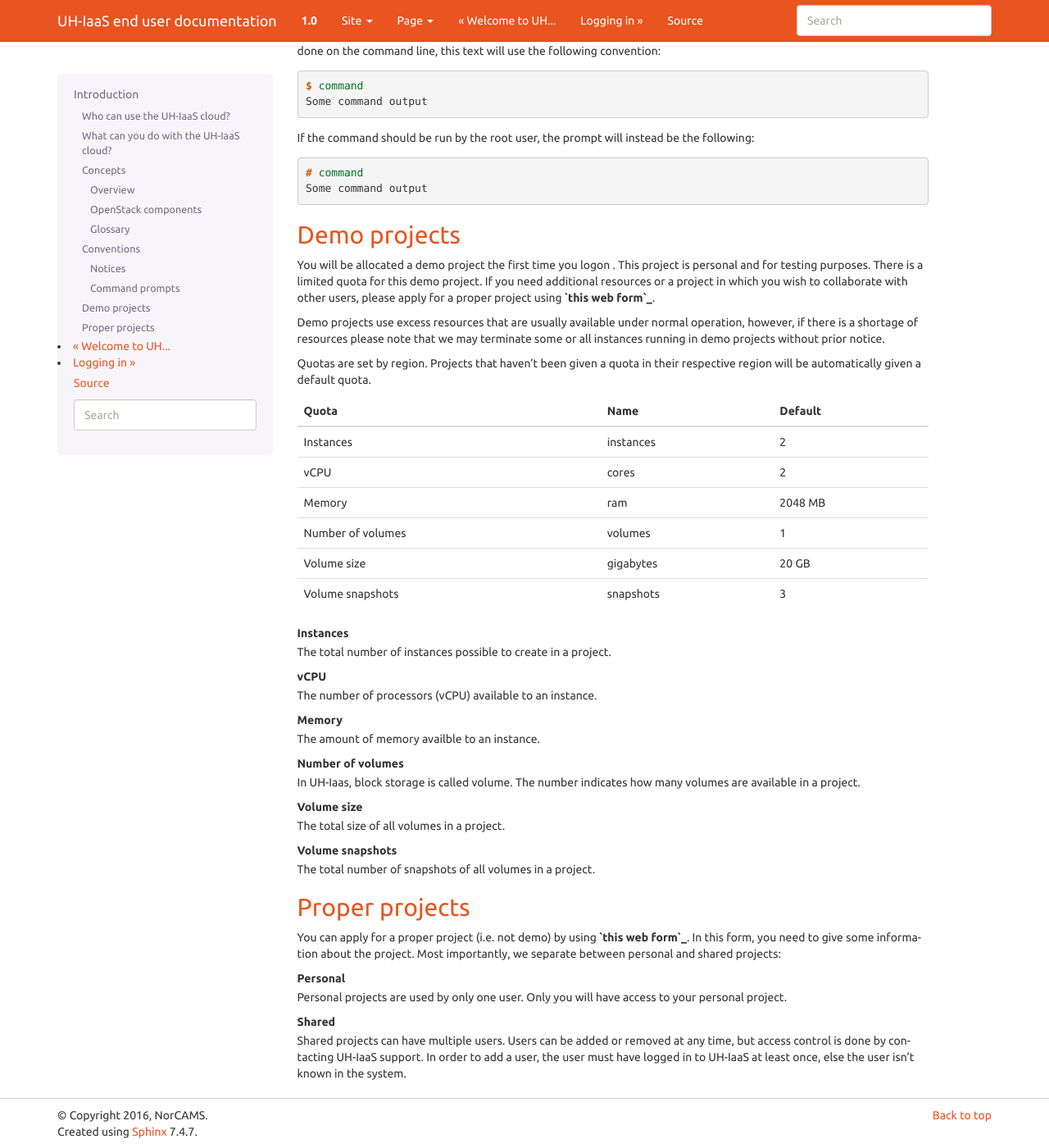
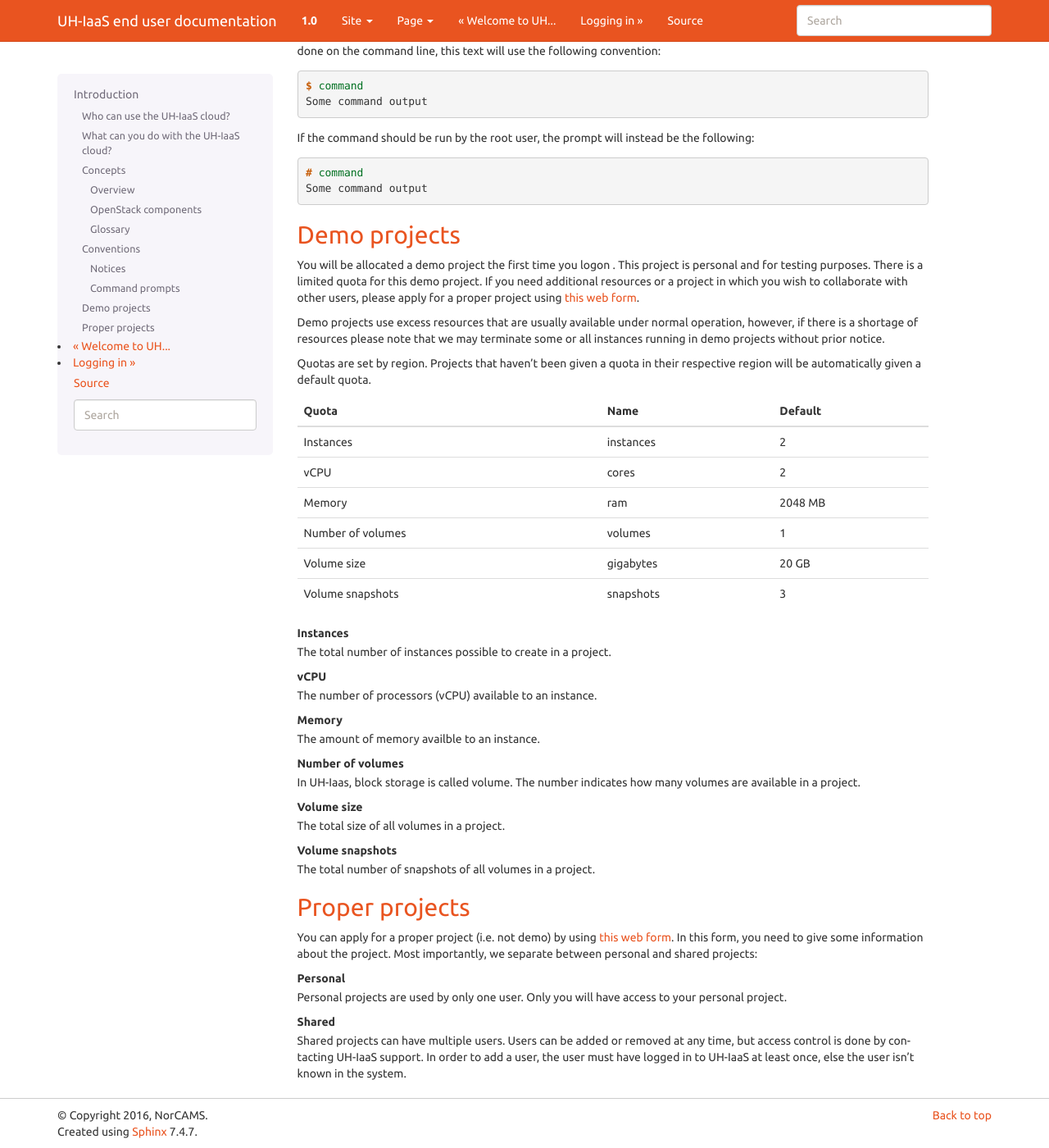
Before and after one commit to norcams/docs-enduser, a Sphinx documentation site: the page built from docs/intro.rst, in a window 1280 px wide and 1400 px high, scrolled down 3896 px. Shown: the whole window at 82% size. Built offline with Sphinx 7.4.7, drawn with Linux system fonts in a browser that asks for light colours.

```diff
--- a/docs/intro.rst
+++ b/docs/intro.rst
@@ -265,7 +265,7 @@ You will be allocated a demo project the first time you logon . This
 project is personal and for testing purposes.  There is a limited
 quota for this demo project. If you need additional resources or a
 project in which you wish to collaborate with other users, please
-apply for a proper project using **`this web form`_**.
+apply for a proper project using `this web form`_.
 
 Demo projects use excess resources that are usually available under
 normal operation, however, if there is a shortage of resources please
@@ -308,8 +308,8 @@ their respective region will be automatically given a default quota.
 Proper projects
 ---------------
 
-You can apply for a proper project (i.e. not demo) by using **`this
-web form`_**. In this form, you need to give some information about
+You can apply for a proper project (i.e. not demo) by using `this
+web form`_. In this form, you need to give some information about
 the project. Most importantly, we separate between personal and shared
 projects:
 
```
